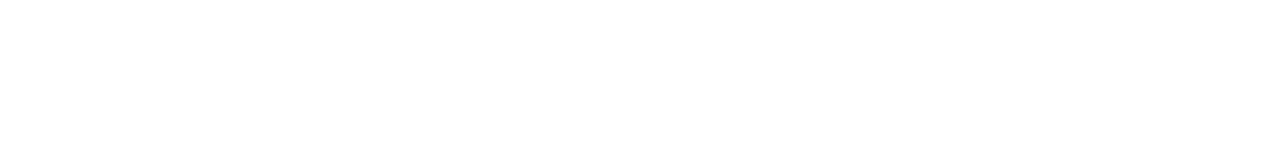
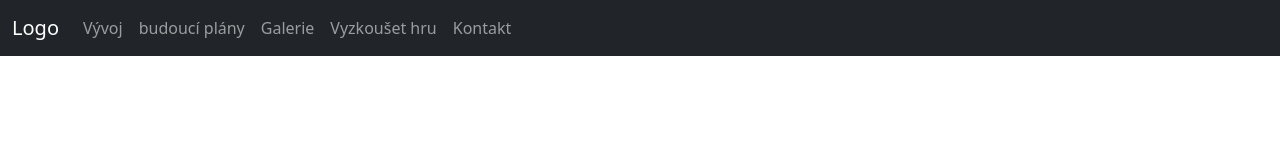
Before and after one commit to FabianPavel/year_project, a plain HTML site: page Gallery/index.html in a window 1280 px wide. Drawn offline with nearby package versions, Linux system fonts and the light colour scheme.

Commit message:
add links to nav bar, add it to all sites

```diff
--- a/Gallery/index.html
+++ b/Gallery/index.html
@@ -0,0 +1,47 @@
+<!doctype html>
+<html lang="cs">
+  <head>
+    <title>Galerie</title>
+    <!-- Required meta tags -->
+    <meta charset="utf-8">
+    <meta name="viewport" content="width=device-width, initial-scale=1, shrink-to-fit=no">
+
+    <!-- Bootstrap CSS v5.2.0-beta1 -->
+    <link rel="stylesheet" href="https://cdn.jsdelivr.net/npm/bootstrap@5.2.0-beta1/dist/css/bootstrap.min.css"  integrity="sha384-0evHe/X+R7YkIZDRvuzKMRqM+OrBnVFBL6DOitfPri4tjfHxaWutUpFmBp4vmVor" crossorigin="anonymous">
+
+  </head>
+  <body>
+      <header>          <nav class="navbar navbar-expand-sm bg-dark navbar-dark">
+        <div class="container-fluid">
+          <a class="navbar-brand" href="#">Logo</a>
+          <button class="navbar-toggler" type="button" data-bs-toggle="collapse" data-bs-target="#collapsibleNavbar">
+            <span class="navbar-toggler-icon"></span>
+          </button>
+          <div class="collapse navbar-collapse" id="collapsibleNavbar">
+            <ul class="navbar-nav">
+              <li class="nav-item">
+                <a class="nav-link" href="development/index.html">Vývoj</a>
+              </li>
+              <li class="nav-item">
+                <a class="nav-link" href="future_plans/index.html">budoucí plány</a>
+              </li>
+              <li class="nav-item">
+                <a class="nav-link" href="Gallery/index.html">Galerie</a>
+              </li>
+              <li class="nav-item">
+                <a class="nav-link" href="try_game/index.html">Vyzkoušet hru</a>
+              </li>
+              <li class="nav-item">
+                <a class="nav-link" href="form-contact/index.html">Kontakt</a>
+              </li>
+            </ul>
+          </div>
+        </div>
+      </nav>
+</header>
+    <!-- Bootstrap JavaScript Libraries -->
+    <script src="https://cdn.jsdelivr.net/npm/@popperjs/core@2.11.5/dist/umd/popper.min.js" integrity="sha384-Xe+8cL9oJa6tN/veChSP7q+mnSPaj5Bcu9mPX5F5xIGE0DVittaqT5lorf0EI7Vk" crossorigin="anonymous"></script>
+
+    <script src="https://cdn.jsdelivr.net/npm/bootstrap@5.2.0-beta1/dist/js/bootstrap.min.js" integrity="sha384-kjU+l4N0Yf4ZOJErLsIcvOU2qSb74wXpOhqTvwVx3OElZRweTnQ6d31fXEoRD1Jy" crossorigin="anonymous"></script>
+  </body>
+</html>
```
Also changed, not shown: development/index.html (+48 -0 lines), form-contact/index.html (+48 -0 lines), future_plans/index.html (+47 -0 lines), index.html (+9 -3 lines), try_game/index.html (+28 -1 lines).
